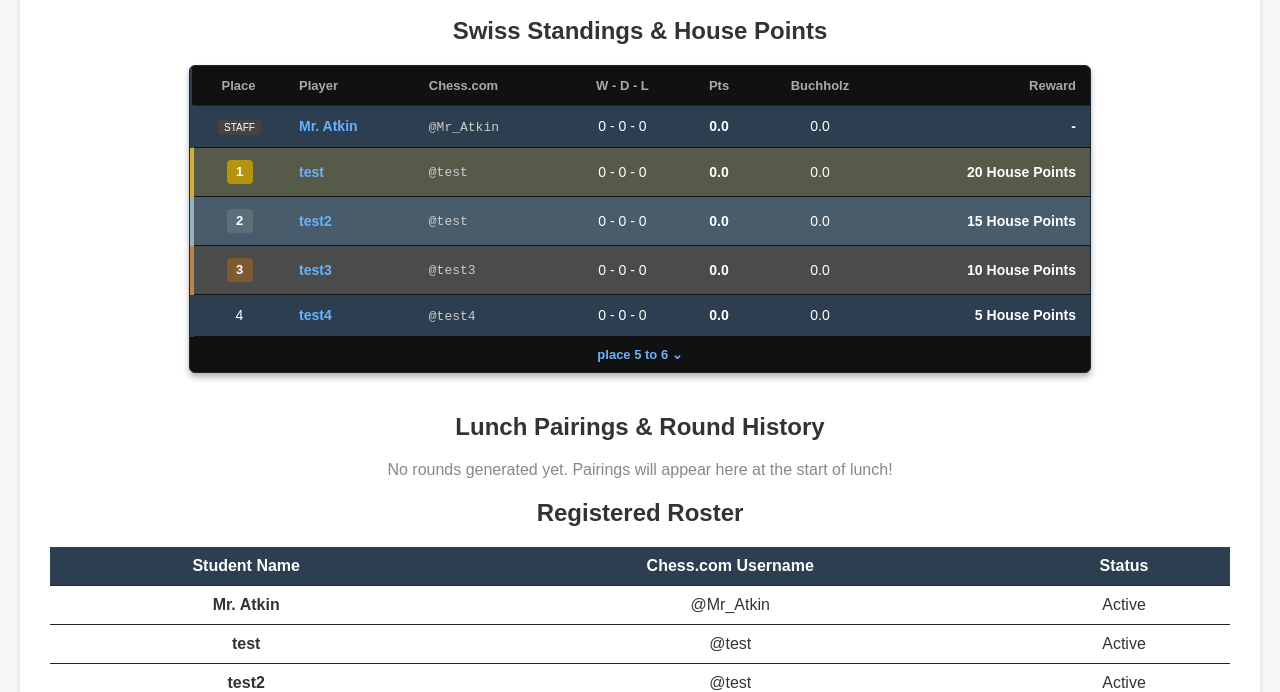
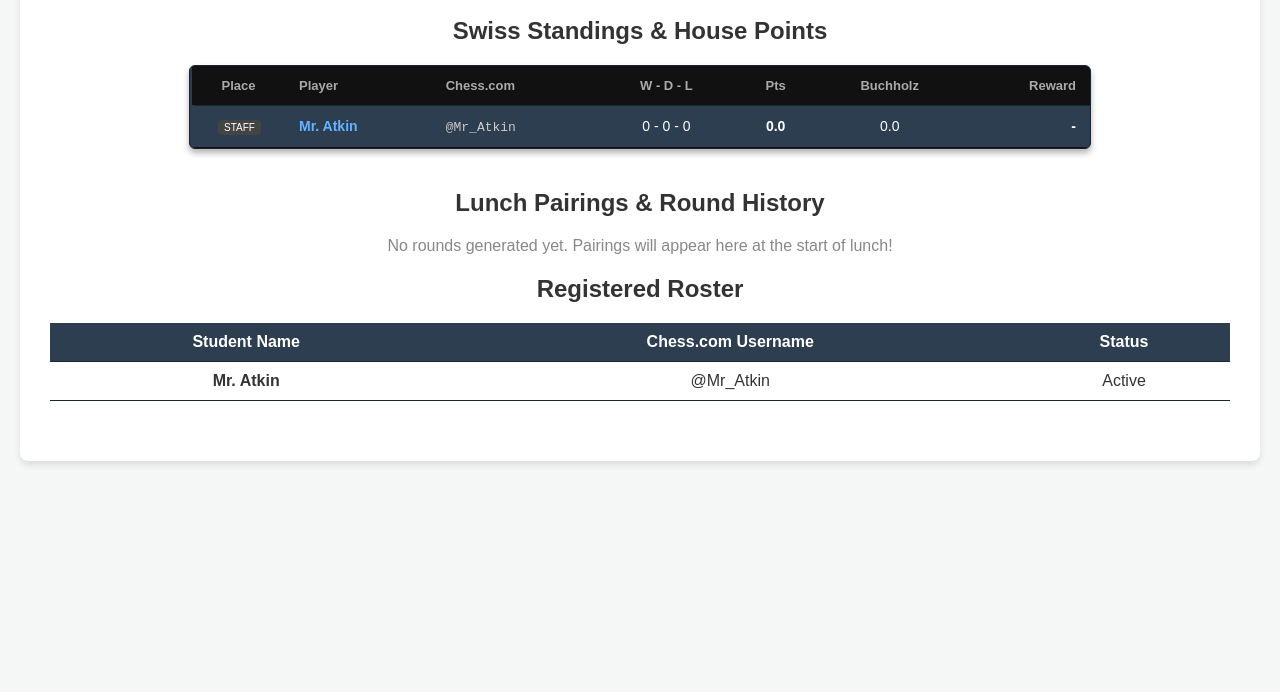
Before and after one commit to MrAtkin/BSN_Chess, a plain HTML site: page index.html in a window 1280 px wide. Shown: the part 110-802 px from the top of the page. Drawn offline with Linux system fonts and the light colour scheme.

Commit message:
Update Chess Swiss standings and pairings

```diff
--- a/index.html
+++ b/index.html
@@ -154,7 +154,7 @@
             <button onclick="toggleDarkMode()">🌙</button>
         </div>
     </div>
-<div id="view-Autumn-2026" class="season-view active"><h2>Swiss Standings &amp; House Points</h2><div class="lp-standings-wrapper" data-season-standings="Autumn-2026" data-max-place="6">
+<div id="view-Autumn-2026" class="season-view active"><h2>Swiss Standings &amp; House Points</h2><div class="lp-standings-wrapper" data-season-standings="Autumn-2026" data-max-place="4">
         <table class="lp-table">
             <thead>
                 <tr>
@@ -178,64 +178,4 @@
                     <td class="col-center">0.0</td>
                     <td class="col-pts">-</td>
                 </tr>
-
-                <tr class="lp-row-1">
-                    <td class="col-center"><span class="place-badge badge-1">1</span></td>
-                    <td><span class="lp-player-name">test</span></td>
-                    <td><span class="lp-username">@test</span></td>
-                    <td class="col-center">0 - 0 - 0</td>
-                    <td class="col-center"><strong>0.0</strong></td>
-                    <td class="col-center">0.0</td>
-                    <td class="col-pts">20 House Points</td>
-                </tr>
-
-                <tr class="lp-row-2">
-                    <td class="col-center"><span class="place-badge badge-2">2</span></td>
-                    <td><span class="lp-player-name">test2</span></td>
-                    <td><span class="lp-username">@test</span></td>
-                    <td class="col-center">0 - 0 - 0</td>
-                    <td class="col-center"><strong>0.0</strong></td>
-                    <td class="col-center">0.0</td>
-                    <td class="col-pts">15 House Points</td>
-                </tr>
-
-                <tr class="lp-row-3">
-                    <td class="col-center"><span class="place-badge badge-3">3</span></td>
-                    <td><span class="lp-player-name">test3</span></td>
-                    <td><span class="lp-username">@test3</span></td>
-                    <td class="col-center">0 - 0 - 0</td>
-                    <td class="col-center"><strong>0.0</strong></td>
-                    <td class="col-center">0.0</td>
-                    <td class="col-pts">10 House Points</td>
-                </tr>
-
-                <tr class="lp-row-4">
-                    <td class="col-center">4</td>
-                    <td><span class="lp-player-name">test4</span></td>
-                    <td><span class="lp-username">@test4</span></td>
-                    <td class="col-center">0 - 0 - 0</td>
-                    <td class="col-center"><strong>0.0</strong></td>
-                    <td class="col-center">0.0</td>
-                    <td class="col-pts">5 House Points</td>
-                </tr>
-
-                <tr class="lp-row-hidden extra-row-Autumn-2026">
-                    <td class="col-center">5</td>
-                    <td><span class="lp-player-name">test5</span></td>
-                    <td><span class="lp-username">@test5</span></td>
-                    <td class="col-center">0 - 0 - 0</td>
-                    <td class="col-center"><strong>0.0</strong></td>
-                    <td class="col-center">0.0</td>
-                    <td class="col-pts">4 House Points</td>
-                </tr>
-
-                <tr class="lp-row-hidden extra-row-Autumn-2026">
-                    <td class="col-center">6</td>
-                    <td><span class="lp-player-name">test6</span></td>
-                    <td><span class="lp-username">@test6</span></td>
-                    <td class="col-center">0 - 0 - 0</td>
-                    <td class="col-center"><strong>0.0</strong></td>
-                    <td class="col-center">0.0</td>
-                    <td class="col-pts">3 House Points</td>
-                </tr>
-            </tbody></table><div id="toggle-btn-Autumn-2026" class="lp-toggle-bar" onclick="toggleStandings('Autumn-2026', 6)">place 5 to 6 &#8964;</div></div><h2>Lunch Pairings &amp; Round History</h2><p style="text-align: center; color: #888;">No rounds generated yet. Pairings will appear here at the start of lunch!</p><h2>Registered Roster</h2><table><tr><th>Student Name</th><th>Chess.com Username</th><th>Status</th></tr><tr><td><strong>Mr. Atkin</strong></td><td>@Mr_Atkin</td><td>Active</td></tr><tr><td><strong>test</strong></td><td>@test</td><td>Active</td></tr><tr><td><strong>test2</strong></td><td>@test</td><td>Active</td></tr><tr><td><strong>test3</strong></td><td>@test3</td><td>Active</td></tr><tr><td><strong>test4</strong></td><td>@test4</td><td>Active</td></tr><tr><td><strong>test5</strong></td><td>@test5</td><td>Active</td></tr><tr><td><strong>test6</strong></td><td>@test6</td><td>Active</td></tr></table></div></div></body></html>
+            </tbody></table></div><h2>Lunch Pairings &amp; Round History</h2><p style="text-align: center; color: #888;">No rounds generated yet. Pairings will appear here at the start of lunch!</p><h2>Registered Roster</h2><table><tr><th>Student Name</th><th>Chess.com Username</th><th>Status</th></tr><tr><td><strong>Mr. Atkin</strong></td><td>@Mr_Atkin</td><td>Active</td></tr></table></div></div></body></html>
```
Also changed, not shown: 1 other file.
